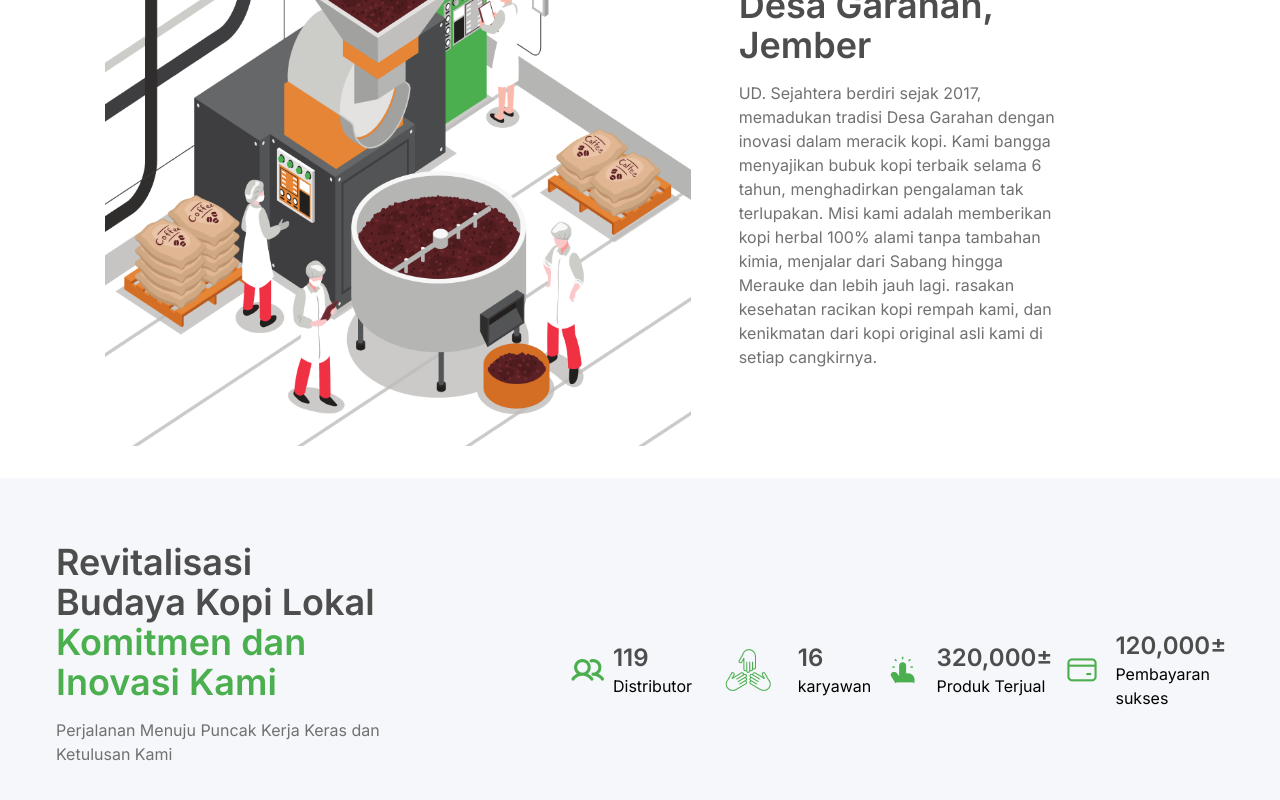
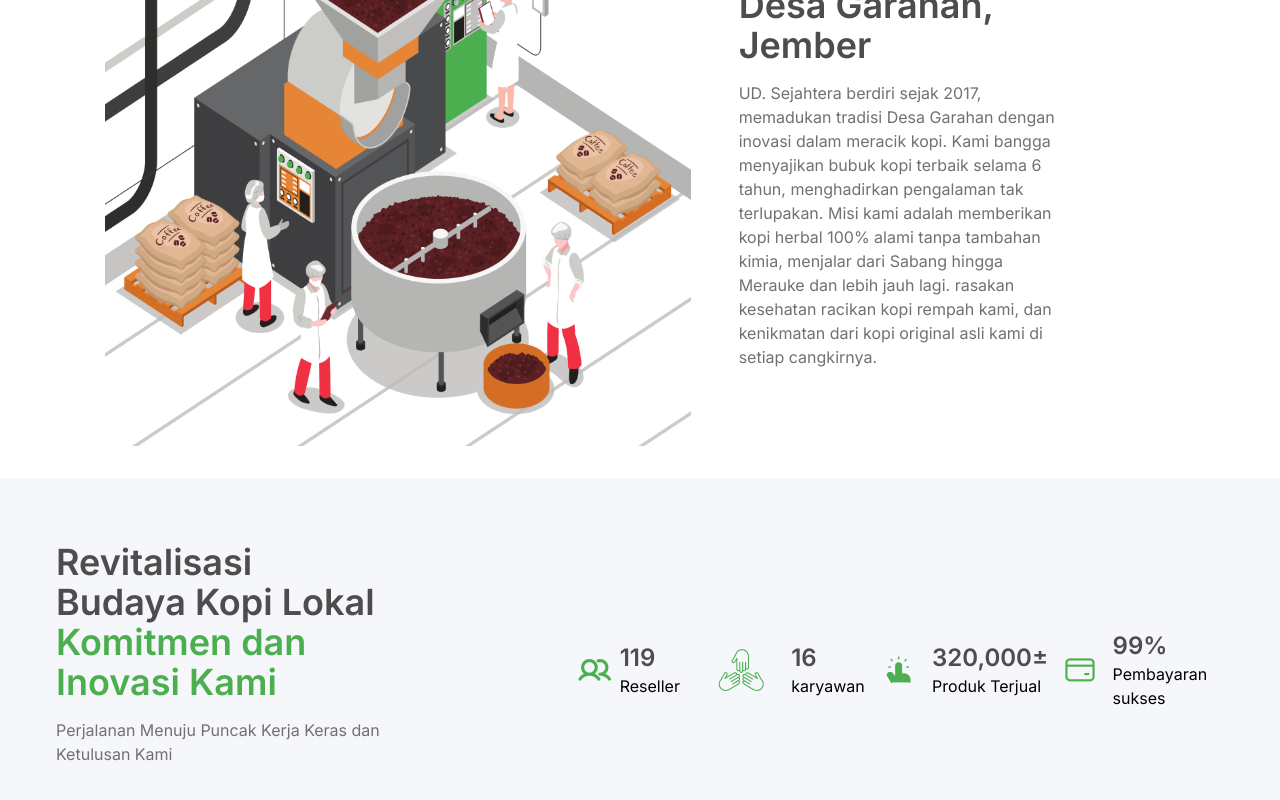
Before and after one commit to lulungsatrioprayuda/garahan-coffee, a React (Vite) app: page / in a window 1280 px wide. Shown: the part 1879-2679 px from the top of the page. Built offline with nearby package versions, Linux system fonts and the light colour scheme.

Commit message:
products section

```diff
--- a/src/components/About.jsx
+++ b/src/components/About.jsx
@@ -52,7 +52,7 @@ const About = () => {
                     <h4 className="text-2xl text-neutralDGrey font-semibold">
                       119
                     </h4>
-                    <p>Distributor</p>
+                    <p>Reseller</p>
                   </div>
                 </div>
               </div>
@@ -83,7 +83,7 @@ const About = () => {
                   <img src="/src/assets/icons/payment.png" alt="" />
                   <div>
                     <h4 className="text-2xl text-neutralDGrey font-semibold">
-                      120,000±
+                      99%
                     </h4>
                     <p>Pembayaran sukses</p>
                   </div>
--- /dev/null
+++ b/src/components/Products.jsx
@@ -0,0 +1,11 @@
+import React from "react";
+
+const Products = () => {
+  return (
+    <div>
+      <h1>Products</h1>
+    </div>
+  );
+};
+
+export default Products;
```
